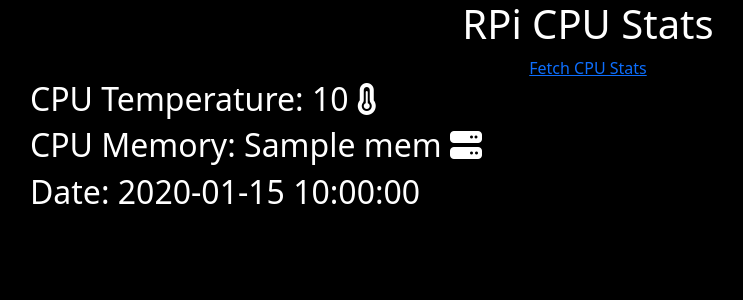
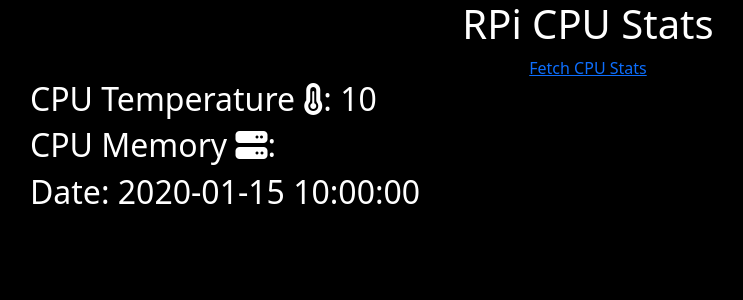
Before and after one commit to Tth101/RPi-projects, a Flask app: template CPUStatpage/app/templates/index.html in a window 1280 px wide. Shown: the top 300 px of the page, without its empty margins (52-795 px from the left). Run offline with Flask 3, Linux system fonts and the light colour scheme; the template is opened without the code that fills it: most values are stand-ins (such as "Sample title", 1, 10 or a date in 2020); some libraries are stand-ins or nearby versions.

Commit message:
Testing memory data handling

```diff
--- a/CPUStatpage/app/app.py
+++ b/CPUStatpage/app/app.py
@@ -1,6 +1,7 @@
 from flask import Flask, render_template, redirect, g #g allows for global variables
 import CPUStatpage
 import sqlite3
+import json
 
 DATABASE = '../database/cpu-stats-app.db'
 app = Flask(__name__) # instance of flask application
@@ -28,9 +29,22 @@
 def index():
     data = get_db()
     lasttuple = data[len(data) - 1]
-    print(lasttuple)
+
     temp = lasttuple[1]
-    mem = lasttuple[2]
+
+    mem = lasttuple[2].strip('][').split(', ') # "Unstringing" list
+    mem = json.jsonify({
+        'Total'     : mem[0],
+        'Used'      : mem[1],
+        'Free'      : mem[2],
+        'Shared'    : mem[3],
+        'Buff/Cache': mem[4],
+        'Available' : mem[5],
+        'STotal'    : mem[6],
+        'SUsed'     : mem[7],
+        'SFree'     : mem[8]
+    })
+
     date = lasttuple[3]
     return render_template('index.html', temp = temp, mem = mem, date = date)
 
--- a/CPUStatpage/app/templates/index.html
+++ b/CPUStatpage/app/templates/index.html
@@ -18,15 +18,14 @@
 
     <div class="container" id="temperature">
         <h2>
-            CPU Temperature: {{ temp }}
-            <i class="fa-solid fa-temperature-three-quarters"></i>
+            CPU Temperature <i class="fa-solid fa-temperature-three-quarters"></i>:
+            {{ temp }}
         </h2>
     </div>
 
     <div class="container" id="memory">
         <h2>
-            CPU Memory: {{ mem }}
-            <i class="fa-solid fa-server"></i>
+            CPU Memory <i class="fa-solid fa-server"></i>:
         </h2>
     </div>
     <div class="container" id="date">
@@ -35,5 +34,13 @@
 
     <script src="https://cdn.jsdelivr.net/npm/bootstrap@5.3.3/dist/js/bootstrap.bundle.min.js" integrity="sha384-YvpcrYf0tY3lHB60NNkmXc5s9fDVZLESaAA55NDzOxhy9GkcIdslK1eN7N6jIeHz" crossorigin="anonymous"></script>
     <script src="../static/script.js"></script>
+    <script>
+        function generate_table(data) {
+            data.forEach(row => {
+
+            });
+        }
+
+    </script>
 </body>
 </html>
```
Also changed, not shown: CPUStatpage/app/CPUStatpage.py (+5 -4 lines).
